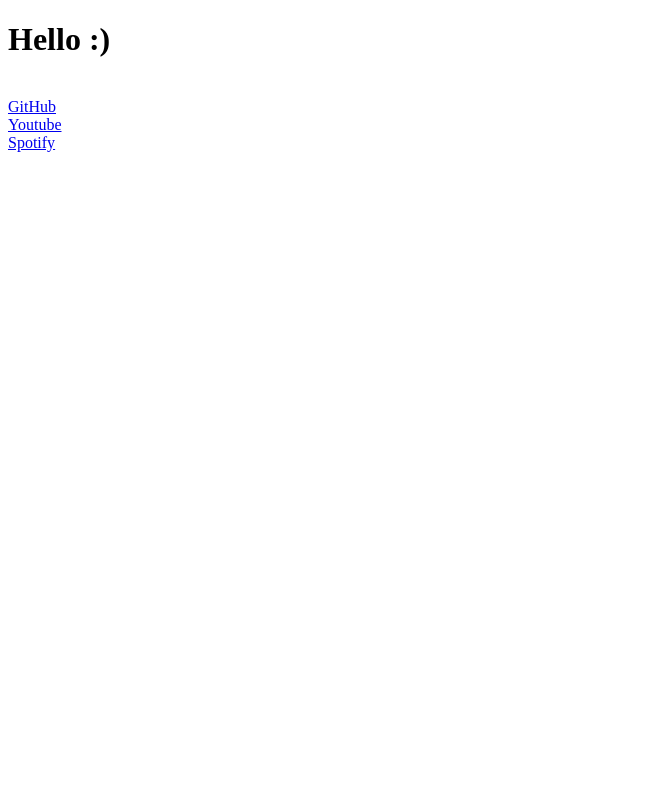
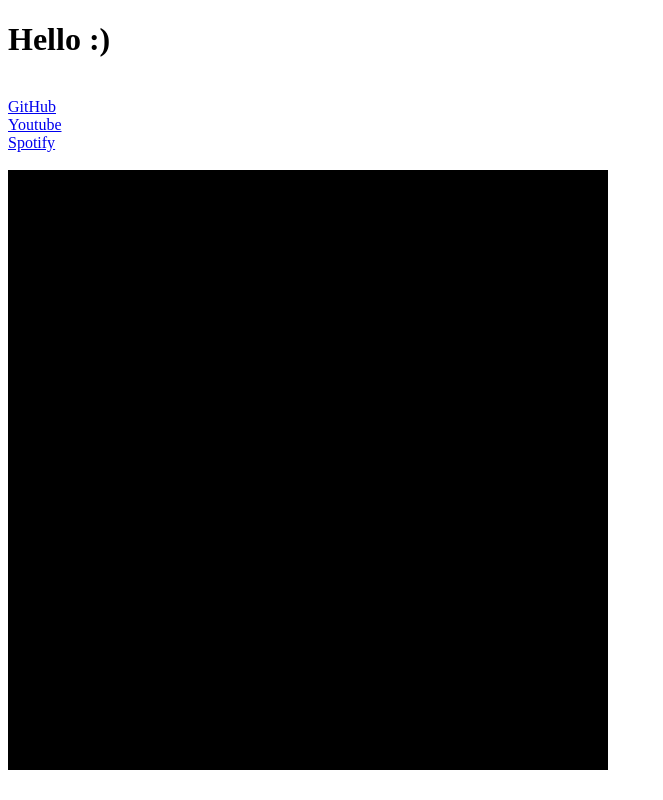
Before and after one commit to lddtwo456/lddtwo456.github.io, a plain HTML site: page index.html in a window 1280 px wide. Shown: the whole page, without its empty margins (0-663 px from the left). Drawn offline with Linux system fonts and the light colour scheme.

Commit message:
webgl test

```diff
--- a/index.html
+++ b/index.html
@@ -1,11 +1,18 @@
 <!DOCTYPE html>
 
 <html>
+  <head>
+    <meta charset="utf8" />
+    <script src="mandelbrot.js" type="module"></script>
+  </head>
+
   <body>
     <h1>Hello :)</h1>
     <br>
     <a href="https://github.com/lddtwo456" target="_blank">GitHub</a><br>
     <a href="https://www.youtube.com/@pigeon4422" target="_blank">Youtube</a><br>
     <a href="https://open.spotify.com/user/v5mnn1n00pjhmsvw5rqvucdk0" target="_blank">Spotify</a><br>
+    <br>
+    <canvas id="gl-canvas" width="600" height="600"></canvas>
   </body>
 </html>
--- /dev/null
+++ b/mandelbrot.js
@@ -0,0 +1,14 @@
+main();
+
+function main() {
+  const canvas = document.querySelector("#gl-canvas");
+  const gl = canvas.getContext("webgl");
+
+  if (gl === null) {
+    alert("woops :(");
+    return;
+  }
+
+  gl.clearColor(0.0, 0.0, 0.0, 1.0);
+  gl.clear(gl.COLOR_BUFFER_BIT);
+}
```
